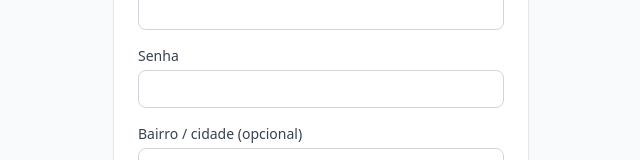
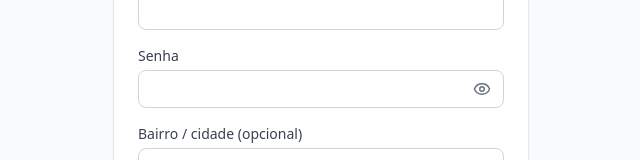
Before and after one commit to christian2070/report-frontend-mvp, a React (Vite) app: page /cadastro in a window 1280 px wide. Shown: the part 358-518 px from the top of the page, without its empty margins (319-959 px from the left). Built offline with nearby package versions, Linux system fonts and the light colour scheme; no server answers.

Commit message:
feat: add PasswordInput component and integrate into Cadastro and Login screens

```diff
--- /dev/null
+++ b/src/components/ui/PasswordInput.tsx
@@ -0,0 +1,36 @@
+import { Eye, EyeOff } from 'lucide-react';
+import { useState, type ComponentProps } from 'react';
+
+import { Input } from '@/components/ui/Input';
+
+type PasswordInputProps = Omit<ComponentProps<typeof Input>, 'type'>;
+
+export function PasswordInput({
+  className = '',
+  disabled,
+  ...props
+}: PasswordInputProps) {
+  const [isVisible, setIsVisible] = useState(false);
+  const label = isVisible ? 'Ocultar senha' : 'Mostrar senha';
+
+  return (
+    <div className="relative">
+      <Input
+        {...props}
+        type={isVisible ? 'text' : 'password'}
+        className={`pr-12 ${className}`}
+        disabled={disabled}
+      />
+      <button
+        type="button"
+        className="absolute inset-y-0 right-0 flex w-11 items-center justify-center rounded-r-lg text-gray-500 hover:text-gray-700 focus-visible:outline-none focus-visible:ring-2 focus-visible:ring-blue-500 disabled:cursor-not-allowed disabled:opacity-50"
+        onClick={() => setIsVisible((visible) => !visible)}
+        aria-label={label}
+        title={label}
+        disabled={disabled}
+      >
+        {isVisible ? <EyeOff size={18} aria-hidden="true" /> : <Eye size={18} aria-hidden="true" />}
+      </button>
+    </div>
+  );
+}
--- a/src/screens/Cadastro/CadastroScreen.view.tsx
+++ b/src/screens/Cadastro/CadastroScreen.view.tsx
@@ -3,6 +3,7 @@ import { Link } from 'react-router';
 import { Button } from '@/components/ui/Button';
 import { FormField } from '@/components/ui/FormField';
 import { Input } from '@/components/ui/Input';
+import { PasswordInput } from '@/components/ui/PasswordInput';
 import type { useCadastroScreen } from '@/screens/Cadastro/CadastroScreen.hooks';
 
 interface CadastroScreenViewProps {
@@ -43,8 +44,7 @@ export function CadastroScreenView({
           </FormField>
 
           <FormField label="Senha" error={errors.senha?.message}>
-            <Input
-              type="password"
+            <PasswordInput
               hasError={Boolean(errors.senha)}
               {...register('senha')}
             />
--- a/src/screens/Login/LoginScreen.view.tsx
+++ b/src/screens/Login/LoginScreen.view.tsx
@@ -3,6 +3,7 @@ import { Link } from 'react-router';
 import { Button } from '@/components/ui/Button';
 import { FormField } from '@/components/ui/FormField';
 import { Input } from '@/components/ui/Input';
+import { PasswordInput } from '@/components/ui/PasswordInput';
 import type { useLoginScreen } from '@/screens/Login/LoginScreen.hooks';
 
 interface LoginScreenViewProps {
@@ -39,8 +40,7 @@ export function LoginScreenView({
           </FormField>
 
           <FormField label="Senha" error={errors.senha?.message}>
-            <Input
-              type="password"
+            <PasswordInput
               hasError={Boolean(errors.senha)}
               {...register('senha')}
             />
```
